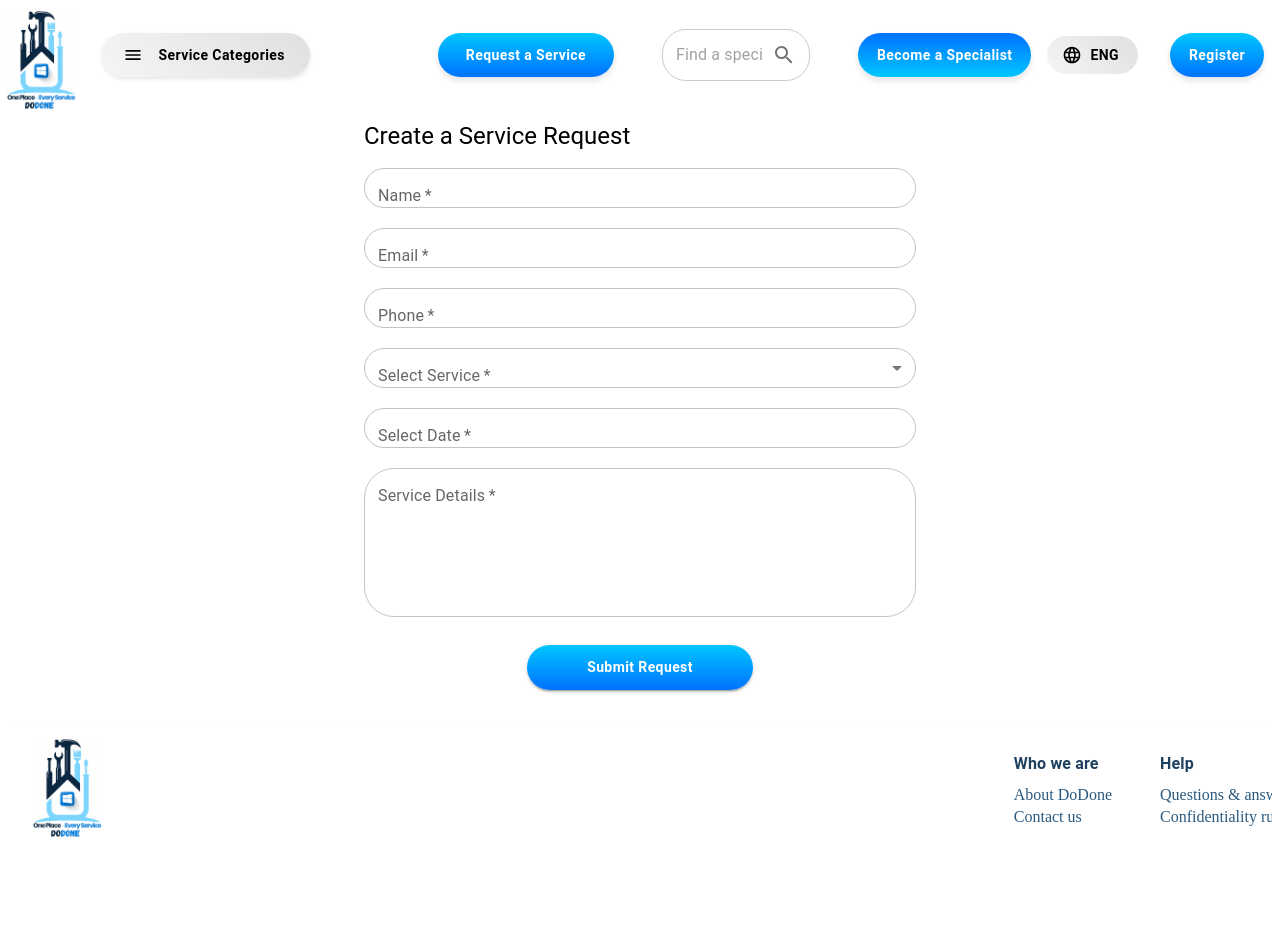
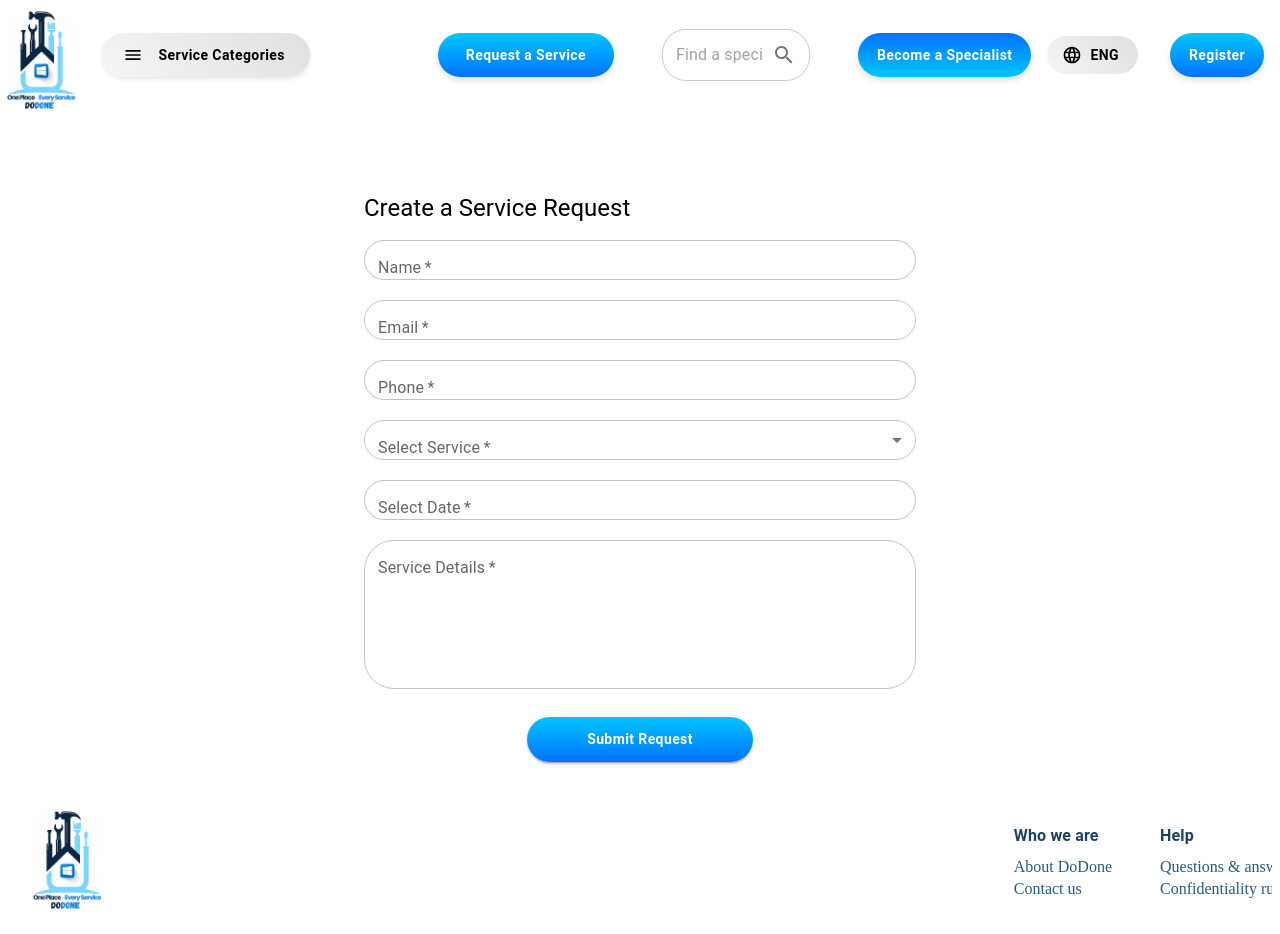
Before and after one commit to Vhkan/dodone, a Next.js app: page /request-service in a window 1280 px wide. Before the commit the page ends 862 px from the top, so only its background shows below. Built offline with nearby package versions, Linux system fonts and the light colour scheme.

Commit message:
reafactor the request-service component

```diff
--- a/src/app/layout.tsx
+++ b/src/app/layout.tsx
@@ -1,6 +1,6 @@
 import type { Metadata } from "next";
 import { Geist, Geist_Mono } from "next/font/google";
-import "./globals.css";
+// import "./globals.css";
 
 const geistSans = Geist({
   variable: "--font-geist-sans",
--- /dev/null
+++ b/src/app/request-service/layout.tsx
@@ -0,0 +1,8 @@
+export default function RequestService({ children }: { children: React.ReactNode }) {
+  return (
+    <div>
+      <h1>Request a Specialist</h1>
+      {children}
+    </div>
+  );
+}
```
Also changed, not shown: src/app/request-service/page.tsx (renamed from src/pages/request-service.tsx, +6 -4 lines).
